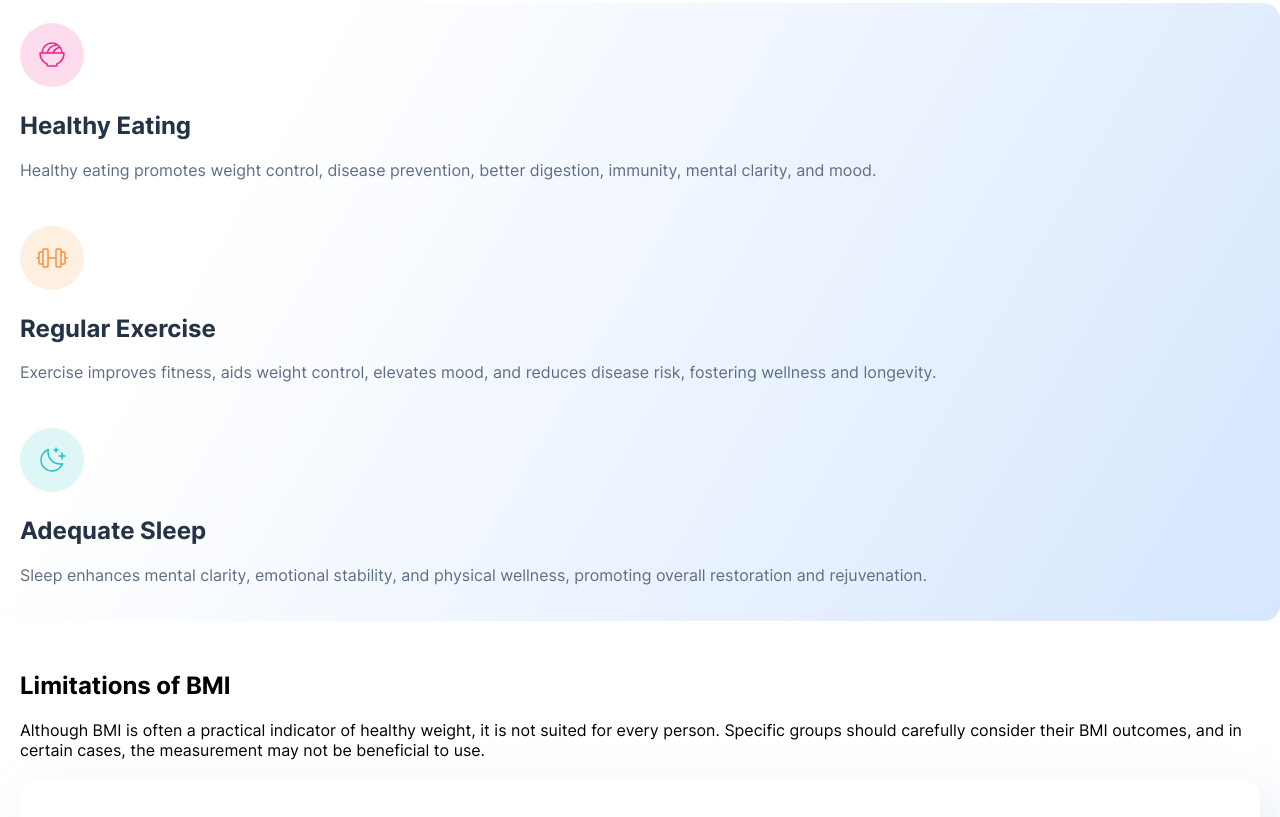
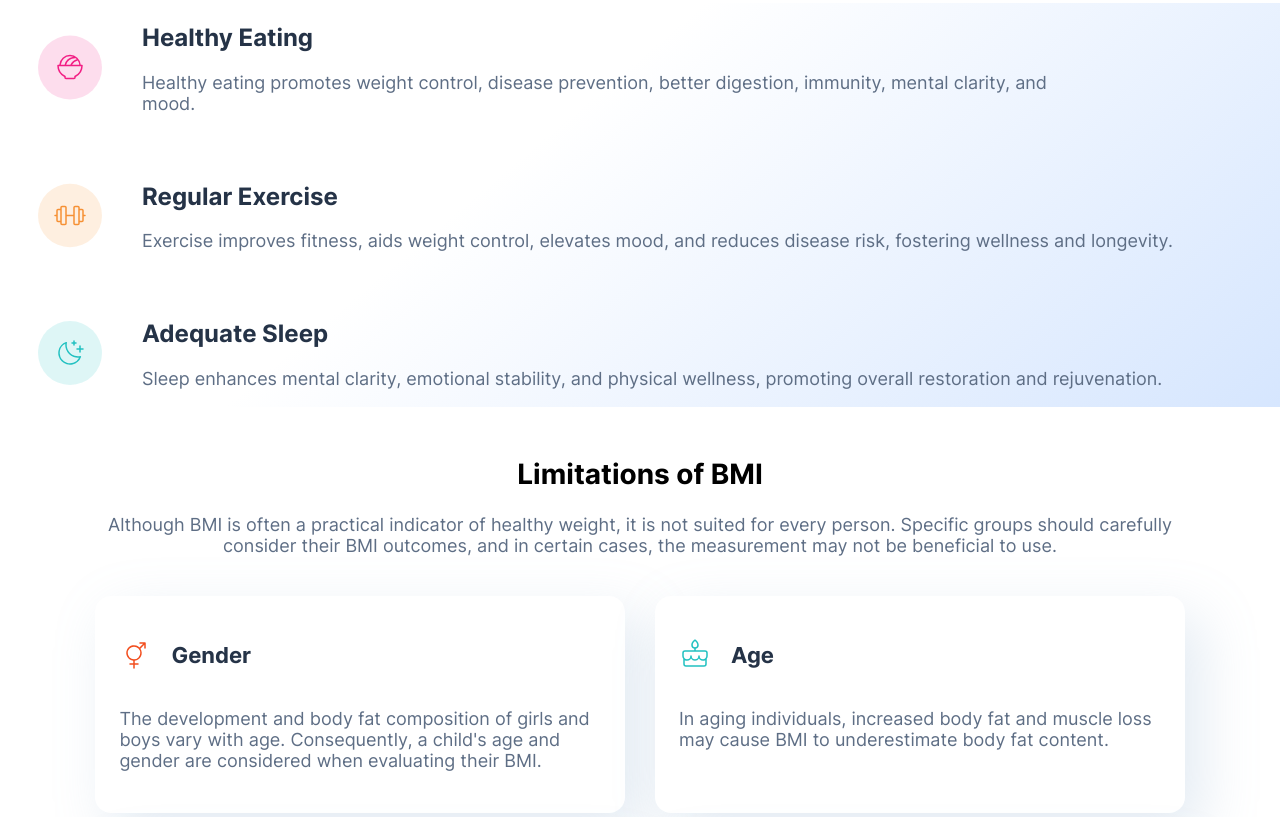
Before and after one commit to joshhovis/BMI-Calculator, a plain HTML site: page index.html in a window 1280 px wide. Shown: the part 1175-1992 px from the top of the page. Drawn offline with Linux system fonts and the light colour scheme.

Commit message:
CSS styling for tablet devices final

```diff
--- a/app.css
+++ b/app.css
@@ -272,11 +272,10 @@ body, html {
     padding: 20px 20px;
     margin-bottom: 50px;
     background: rgb(214,230,254);
-    background: linear-gradient(300deg, rgba(214,230,254,1) 0%, rgba(214,252,254,0) 80%);
+    background: linear-gradient(320deg, rgba(214,230,254,1) 0%, rgba(214,252,254,0) 60%);
     display: flex;
     flex-direction: column;
     gap: 30px;
-    border-radius: 16px;
 }
 
 .tips h2 {
@@ -294,6 +293,7 @@ body, html {
 
 .limitations-description {
     margin-bottom: 20px;
+    color: #5e6e85;
 }
 
 .limitations-categories {
@@ -418,4 +418,59 @@ body, html {
     .result-text-description {
         font-size: 20px;
     }
+
+    .tips {
+        display: flex;
+        flex-direction: column;
+        padding: 0 38px;
+    }
+
+    .tips-eating, .tips-exercise, .tips-sleep {
+        display: flex;
+        gap: 40px;
+    }
+
+    .tips-eating-text {
+        width: 80%;
+    }
+
+    .tips > div > div > p {
+        font-size: 18px;
+    }
+
+    .limitations {
+        padding: 0 38px;
+        margin-top: 40px;
+    }
+
+    .limitations-header {
+        font-size: 28px;
+        text-align: center;
+    }
+
+    .limitations-description {
+        text-align: center;
+        font-size: 18px;
+        width: 90%;
+        margin: 0 auto;
+        margin-bottom: 40px;
+    }
+
+    .limitations-categories {
+        flex-direction: row;
+        flex-wrap: wrap;
+        justify-content: center;
+    }
+
+    .limitations-category {
+        width: 40%;
+    }
+
+    .limitations-category-header-text {
+        font-size: 22px;
+    }
+
+    .limitations-category-description {
+        font-size: 18px;
+    }
 }
--- a/index.html
+++ b/index.html
@@ -157,12 +157,14 @@
                         src="./assets/images/icon-eating.svg"
                         alt="icon of food"
                     />
+                    <div class="tips-eating-text">
                         <h2 class="tips-eating-header">Healthy Eating</h2>
                         <p class="tips-eating-description">
                             Healthy eating promotes weight control, disease
-                        prevention, better digestion, immunity, mental clarity,
-                        and mood.
+                            prevention, better digestion, immunity, mental
+                            clarity, and mood.
                         </p>
+                    </div>
                 </div>
 
                 <div class="tips-exercise">
@@ -171,12 +173,14 @@
                         src="./assets/images/icon-exercise.svg"
                         alt="icon of dumbbell"
                     />
+                    <div class="tips-exercise-text">
                         <h2 class="tips-exercise-header">Regular Exercise</h2>
                         <p class="tips-exercise-description">
-                        Exercise improves fitness, aids weight control, elevates
-                        mood, and reduces disease risk, fostering wellness and
-                        longevity.
+                            Exercise improves fitness, aids weight control,
+                            elevates mood, and reduces disease risk, fostering
+                            wellness and longevity.
                         </p>
+                    </div>
                 </div>
 
                 <div class="tips-sleep">
@@ -185,12 +189,14 @@
                         src="./assets/images/icon-sleep.svg"
                         alt="icon of moon"
                     />
+                    <div class="tips-sleep-text">
                         <h2 class="tips-sleep-header">Adequate Sleep</h2>
                         <p class="tips-sleep-description">
-                        Sleep enhances mental clarity, emotional stability, and
-                        physical wellness, promoting overall restoration and
-                        rejuvenation.
+                            Sleep enhances mental clarity, emotional stability,
+                            and physical wellness, promoting overall restoration
+                            and rejuvenation.
                         </p>
+                    </div>
                 </div>
             </div>
 
```
Lines whose indentation alone changed are shown as unchanged.
